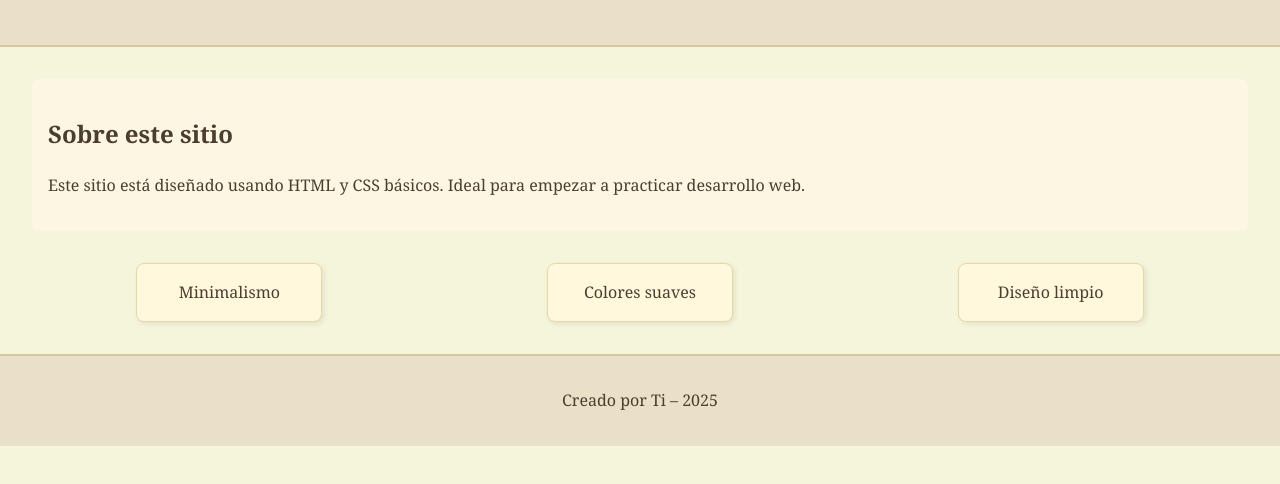
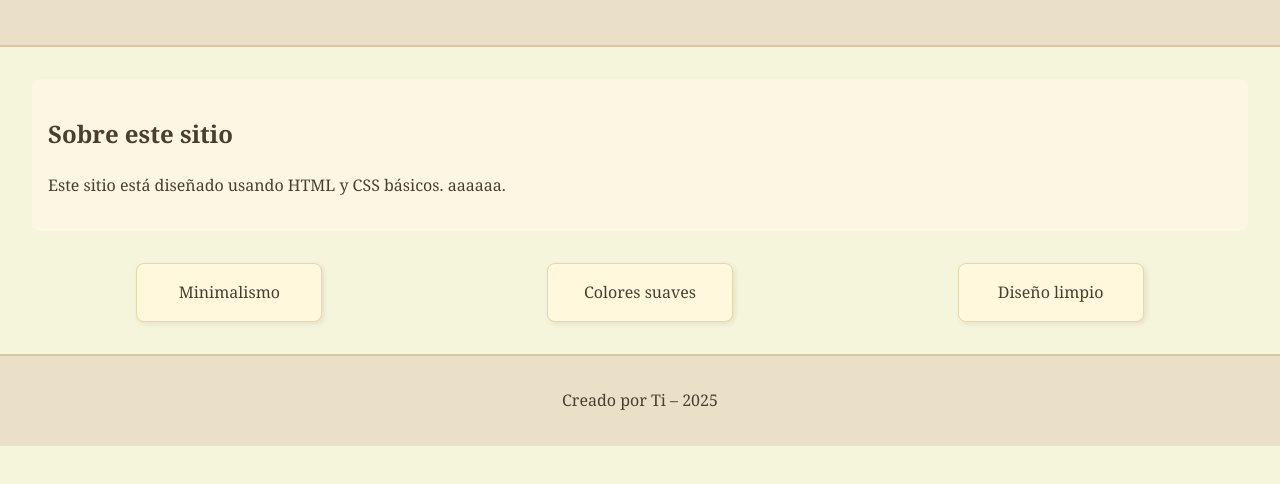
Before and after one commit to ReynaPalacios/Sitio-Web, a plain HTML site: page index.html in a window 1280 px wide. Shown: the part 128-612 px from the top of the page. Drawn offline with Linux system fonts and the light colour scheme.

Commit message:
Update index.html

```diff
--- a/index.html
+++ b/index.html
@@ -15,7 +15,7 @@
   <main>
     <section class="intro">
       <h2>Sobre este sitio</h2>
-      <p>Este sitio está diseñado usando HTML y CSS básicos. Ideal para empezar a practicar desarrollo web.</p>
+      <p>Este sitio está diseñado usando HTML y CSS básicos. aaaaaa.</p>
     </section>
 
     <section class="cards">
```
